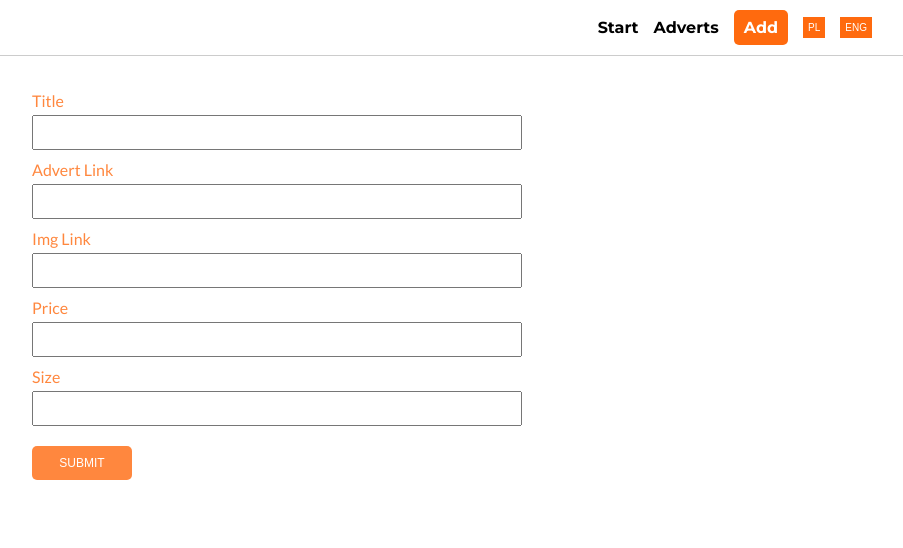
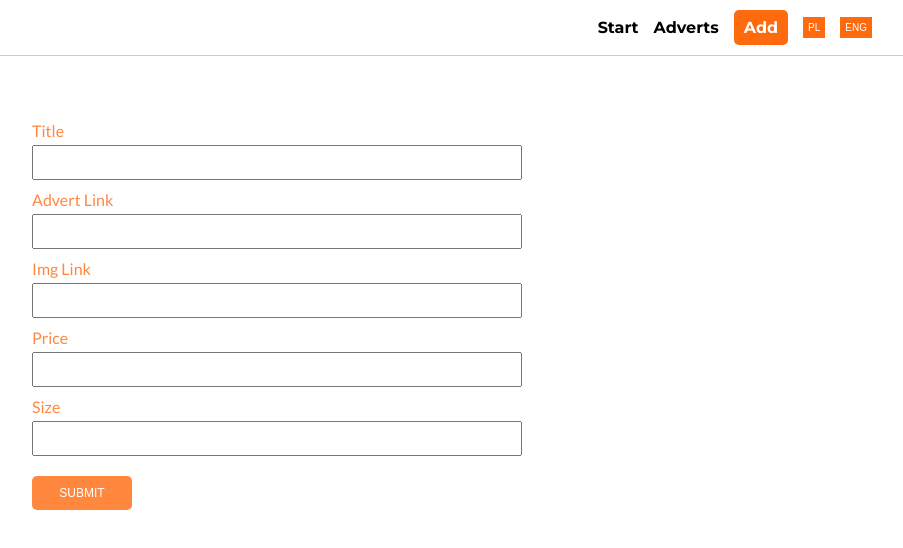
Before and after one commit to 1991Pawel/Adverter, a React (Create React App) app: page /add in a window 1280 px wide. Shown: the top 548 px of the page, without its empty margins (363-1266 px from the left). Built offline with nearby package versions, Linux system fonts and the light colour scheme.

Commit message:
add transition

```diff
--- a/package.json
+++ b/package.json
@@ -19,8 +19,10 @@
     "react-dom": "^16.13.1",
     "react-i18next": "^11.4.0",
     "react-redux": "^7.2.0",
+    "react-router": "^5.2.0",
     "react-router-dom": "^5.1.2",
     "react-scripts": "3.4.1",
+    "react-spring": "^8.0.27",
     "redux": "^4.0.5",
     "typescript": "^3.7.5",
     "uuid": "^8.0.0"
--- a/src/App.tsx
+++ b/src/App.tsx
@@ -1,23 +1,50 @@
-import React from 'react';
-import { BrowserRouter as Router, Route, Switch } from 'react-router-dom';
+import React, { useContext } from 'react';
+import { Route, Switch } from 'react-router-dom';
 import { Provider } from 'react-redux';
+import { __RouterContext } from 'react-router';
+import { useTransition, animated } from 'react-spring';
 import store from './store/store';
 import Home from './pages/Home';
 import AddForm from './pages/AddForm';
 import Adverts from './pages/Adverts';
+import Navbar from './components/Navbar/Navbar';
 
 const App: React.FC = () => {
+  const { location } = useContext(__RouterContext);
+  // eslint-disable-next-line no-shadow
+  const transitions = useTransition(location, (location) => location.pathname, {
+    from: { opacity: 0, transform: 'translate(100%,0)' },
+    enter: { opacity: 1, transform: 'translate(0%,0)' },
+    leave: { opacity: 0, transform: 'translate(-50%,0)' },
+  });
+
   return (
-    <Provider store={store}>
-      <Router>
-        <Switch>
-          <Route exact path="/" component={Home} />
-          <Route exact path="/adverts" component={Adverts} />
-          <Route exact path="/add" component={AddForm} />
-        </Switch>
-      </Router>
-    </Provider>
+    <>
+      <Navbar />
+      {transitions.map(({ item, props, key }) => (
+        <animated.div key={key} style={props}>
+          <Switch location={item}>
+            <Provider store={store}>
+              <Route exact path="/" component={Home} />
+              <Route exact path="/adverts" component={Adverts} />
+              <Route exact path="/add" component={AddForm} />
+            </Provider>
+          </Switch>
+        </animated.div>
+      ))}
+    </>
   );
 };
 
 export default App;
+
+// return (
+//   <Navbar />
+//   <Switch>
+//     <Provider store={store}>
+//       <Route exact path="/" component={Home} />
+//       <Route exact path="/adverts" component={Adverts} />
+//       <Route exact path="/add" component={AddForm} />
+//     </Provider>
+//   </Switch>
+// )
--- /dev/null
+++ b/src/components/AbsoluteWrapper/AbsoluteWrapper.jsx
@@ -0,0 +1,8 @@
+import React from 'react';
+import styled from './AbsoluteWrapper.module.scss';
+
+const AbsoluteWrapper = ({ children }) => {
+  return <div className={styled.wrapper}>{children}</div>;
+};
+
+export default AbsoluteWrapper;
--- /dev/null
+++ b/src/components/AbsoluteWrapper/AbsoluteWrapper.module.scss
@@ -0,0 +1,5 @@
+.wrapper {
+  position: absolute;
+  width: 100%;
+  will-change: transform;
+}
--- a/src/index.css
+++ b/src/index.css
@@ -11,6 +11,7 @@
 
 html {
   font-size: 62.5%;
+  overflow-x: hidden;
 }
 
 body {
--- a/src/index.tsx
+++ b/src/index.tsx
@@ -3,11 +3,15 @@ import ReactDOM from 'react-dom';
 import './index.css';
 import App from './App';
 import './i18next';
+// eslint-disable-next-line import/order
+import { BrowserRouter as Router } from 'react-router-dom';
 
 ReactDOM.render(
   <React.StrictMode>
     <Suspense fallback={<div>Loading</div>}>
-      <App />
+      <Router>
+        <App />
+      </Router>
     </Suspense>
   </React.StrictMode>,
   document.getElementById('root')
--- a/src/pages/AddForm.module.scss
+++ b/src/pages/AddForm.module.scss
@@ -1,6 +1,5 @@
 .wrapper {
-  height: 100vh;
-  width: 100%;
+  margin: 5rem auto;
 }
 
 .form {
--- a/src/pages/AddForm.tsx
+++ b/src/pages/AddForm.tsx
@@ -4,9 +4,9 @@ import { Dispatch } from 'redux';
 import { v1 as uuidv4 } from 'uuid';
 import { useTranslation } from 'react-i18next';
 import styled from './AddForm.module.scss';
-import Navbar from '../components/Navbar/Navbar';
 import { addAdvert } from '../actions/advert.actions';
 import Advert from '../types/adverts';
+import AbsoluteWrapper from '../components/AbsoluteWrapper/AbsoluteWrapper';
 
 type DispatchProps = ReturnType<typeof mapDispatchToProps>;
 
@@ -22,6 +22,7 @@ const AddForm = ({ addAdvert }: DispatchProps) => {
     price: '',
     size: '',
   };
+
   const [form, setForm] = useState(initalState);
 
   const updateField = (e: React.ChangeEvent<HTMLInputElement>) => {
@@ -79,7 +80,7 @@ const AddForm = ({ addAdvert }: DispatchProps) => {
 
   return (
     <>
-      <Navbar />
+      <AbsoluteWrapper>
         <div className={styled.wrapper}>
           <form onSubmit={handleSubmit} className={styled.form}>
             {error && <p className={styled.form__error}>{error}</p>}
@@ -148,6 +149,7 @@ const AddForm = ({ addAdvert }: DispatchProps) => {
             </button>
           </form>
         </div>
+      </AbsoluteWrapper>
     </>
   );
 };
--- a/src/pages/Adverts.tsx
+++ b/src/pages/Adverts.tsx
@@ -1,15 +1,16 @@
 import React from 'react';
 import AdvertList from '../components/AdvertList/AdvertList';
-import Navbar from '../components/Navbar/Navbar';
 import styled from './Adverts.module.scss';
+import AbsoluteWrapper from '../components/AbsoluteWrapper/AbsoluteWrapper';
 
 const Adverts = () => (
   <>
-    <Navbar />
-    <div className={styled.wrapper}>
-      <h1 className={styled.title}>Ogłoszenia</h1>
-      <AdvertList />
-    </div>
+    <AbsoluteWrapper>
+      <div className={styled.wrapper}>
+        <h1 className={styled.title}>Ogłoszenia</h1>
+        <AdvertList />
+      </div>
+    </AbsoluteWrapper>
   </>
 );
 
--- a/src/pages/Home.tsx
+++ b/src/pages/Home.tsx
@@ -1,13 +1,13 @@
 import React from 'react';
 import { useTranslation } from 'react-i18next';
-import Navbar from '../components/Navbar/Navbar';
 import styled from './Home.module.scss';
+import AbsoluteWrapper from '../components/AbsoluteWrapper/AbsoluteWrapper';
 
 const Home = () => {
   const { t } = useTranslation();
+
   return (
-    <>
-      <Navbar />
+    <AbsoluteWrapper>
       <div className={styled.wrapper}>
         <h1 className={styled.title}>{t('How.1')}</h1>
         <div className={styled.container}>
@@ -28,7 +28,7 @@ const Home = () => {
           </div>
         </div>
       </div>
-    </>
+    </AbsoluteWrapper>
   );
 };
 
```
Also changed, not shown: src/useRouter.js (added, +8 -0 lines), 1 other file (tests, documents, lock files or other folders). Lines whose indentation alone changed are shown as unchanged.
